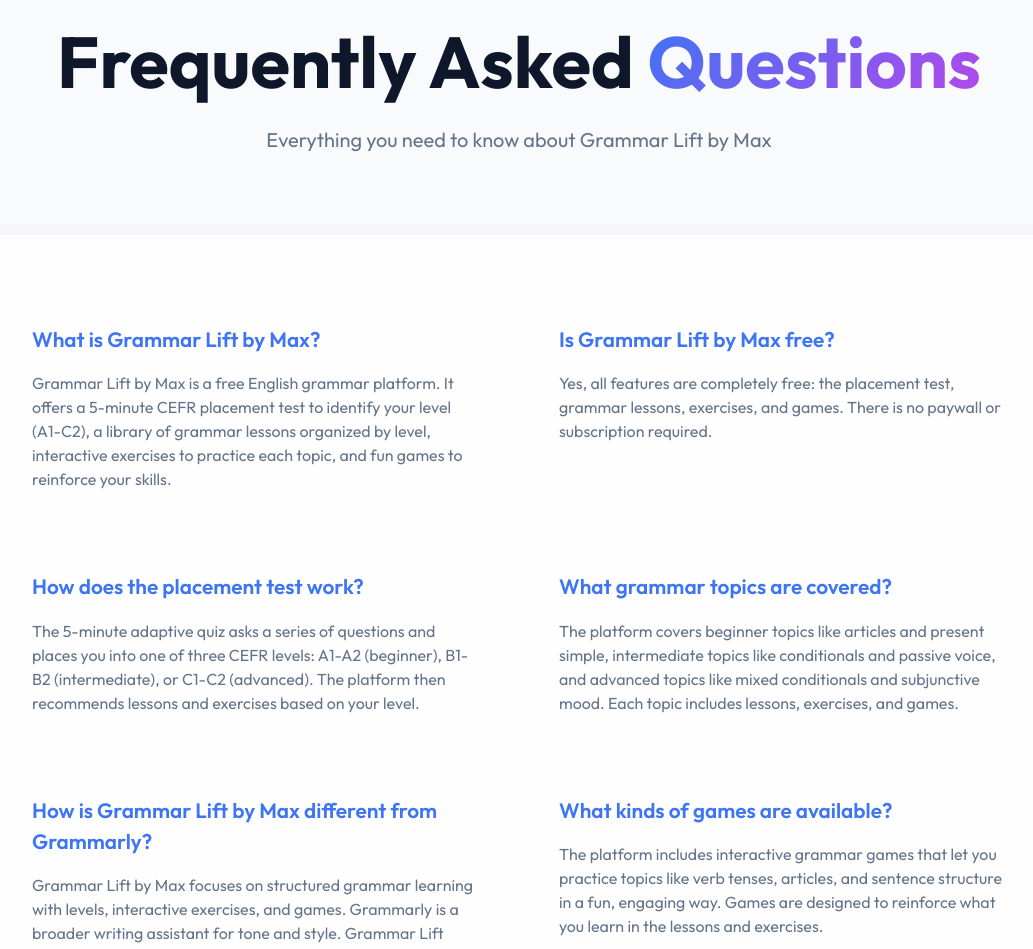
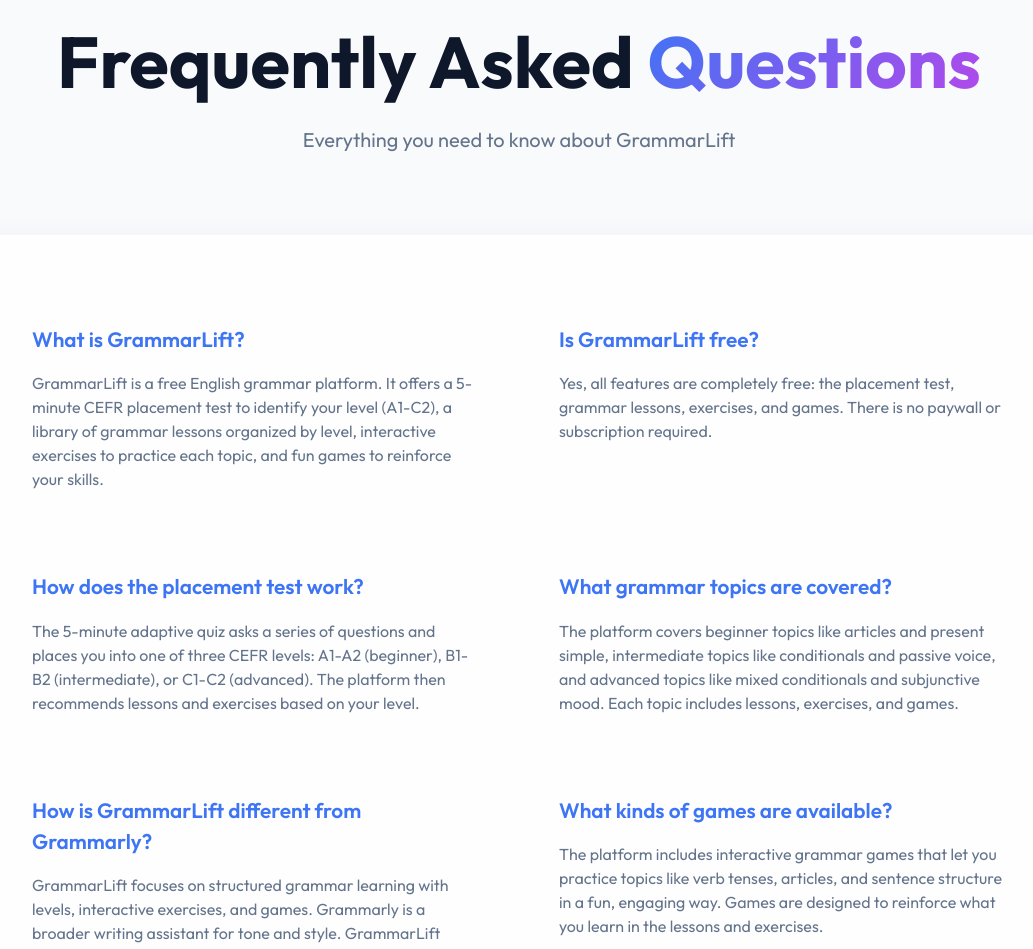
Before and after one commit to mx1204/grammarlift, a Next.js app: page /faq in a window 1280 px wide. Shown: the part 160-1109 px from the top of the page, without its empty margins (121-1154 px from the left). Built offline with nearby package versions, Linux system fonts and the light colour scheme.

Commit message:
docs: remove 'by Max' from branding in FAQ and metadata

```diff
--- a/src/app/faq/page.tsx
+++ b/src/app/faq/page.tsx
@@ -2,8 +2,8 @@
 import GlassCard from '@/components/GlassCard';
 
 export const metadata: Metadata = {
-  title: 'FAQ - Grammar Lift by Max',
-  description: 'Frequently asked questions about Grammar Lift by Max, including the free placement test, grammar lessons, exercises, and games.',
+  title: 'FAQ - GrammarLift',
+  description: 'Frequently asked questions about GrammarLift, including the free placement test, grammar lessons, exercises, and games.',
 };
 
 export default function FAQPage() {
@@ -13,15 +13,15 @@
     mainEntity: [
       {
         '@type': 'Question',
-        name: 'What is Grammar Lift by Max?',
+        name: 'What is GrammarLift?',
         acceptedAnswer: {
           '@type': 'Answer',
-          text: 'Grammar Lift by Max is a free English grammar platform. It offers a 5-minute CEFR placement test to identify your level (A1-C2), a library of grammar lessons organized by level, interactive exercises to practice each topic, and fun games to reinforce your skills.',
+          text: 'GrammarLift is a free English grammar platform. It offers a 5-minute CEFR placement test to identify your level (A1-C2), a library of grammar lessons organized by level, interactive exercises to practice each topic, and fun games to reinforce your skills.',
         },
       },
       {
         '@type': 'Question',
-        name: 'Is Grammar Lift by Max free?',
+        name: 'Is GrammarLift free?',
         acceptedAnswer: {
           '@type': 'Answer',
           text: 'Yes, all features are completely free: the placement test, grammar lessons, exercises, and games. There is no paywall or subscription required.',
@@ -45,10 +45,10 @@
       },
       {
         '@type': 'Question',
-        name: 'How is Grammar Lift by Max different from Grammarly?',
+        name: 'How is GrammarLift different from Grammarly?',
         acceptedAnswer: {
           '@type': 'Answer',
-          text: 'Grammar Lift by Max focuses on structured grammar learning with levels, interactive exercises, and games. Grammarly is a broader writing assistant for tone and style. Grammar Lift helps you learn grammar systematically, while Grammarly helps you polish writing in real time.',
+          text: 'GrammarLift focuses on structured grammar learning with levels, interactive exercises, and games. Grammarly is a broader writing assistant for tone and style. GrammarLift helps you learn grammar systematically, while Grammarly helps you polish writing in real time.',
         },
       },
       {
@@ -91,7 +91,7 @@
             Frequently Asked <span className="text-grad">Questions</span>
           </h1>
           <p style={{ fontSize: '1.25rem', color: 'var(--text-muted)', maxWidth: '800px', margin: '0 auto' }}>
-            Everything you need to know about Grammar Lift by Max
+            Everything you need to know about GrammarLift
           </p>
         </section>
 
```
